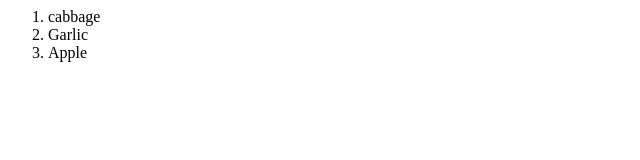
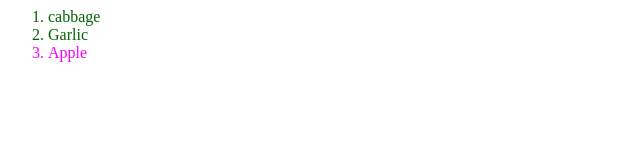
Before and after one commit to Fortzy05/react-3qnhrh, a React (Create React App) app: page / in a window 1280 px wide. Shown: the top 160 px of the page, without its empty margins (0-640 px from the left). Built offline with nearby package versions, Linux system fonts and the light colour scheme.

Commit message:
1 file modified

```diff
--- a/src/App.js
+++ b/src/App.js
@@ -15,18 +15,18 @@
 import React from "react";
 
 const products = [{
-  title: 'cabbage', id: 1
+  title: 'cabbage', isFruit: false, id: 1
 },
 {
 
-    title: 'Garlic', id: 2
+    title: 'Garlic',isFruit: false, id: 2
   },
   {
-    title: 'Apple', id: 3
+    title: 'Apple',isFruit: true, id: 3
   } ];
 
 
-  const listItem = products.map(product => <li key={product.id}>{product.title}</li>)
+  const listItem = products.map(product => <li style={{color: product.isFruit ? 'magenta' :'darkgreen'}} key={product.id}>{product.title}</li>)
 
 
 
```
